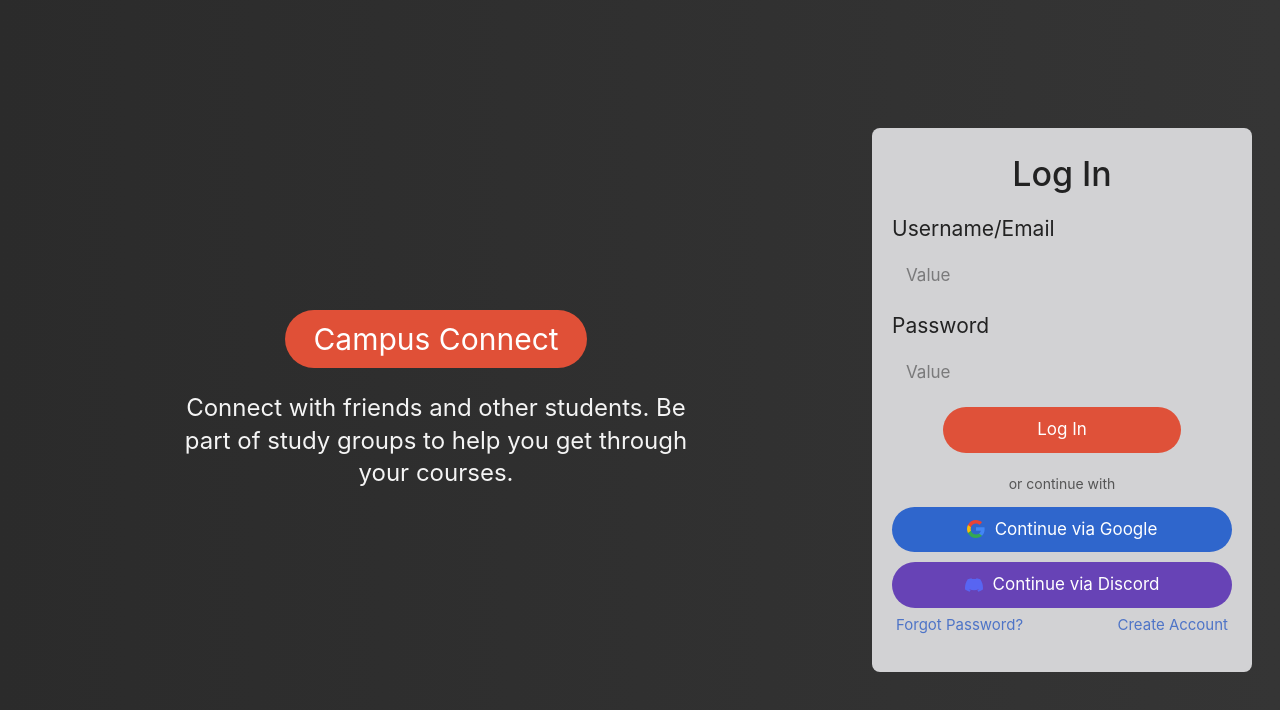
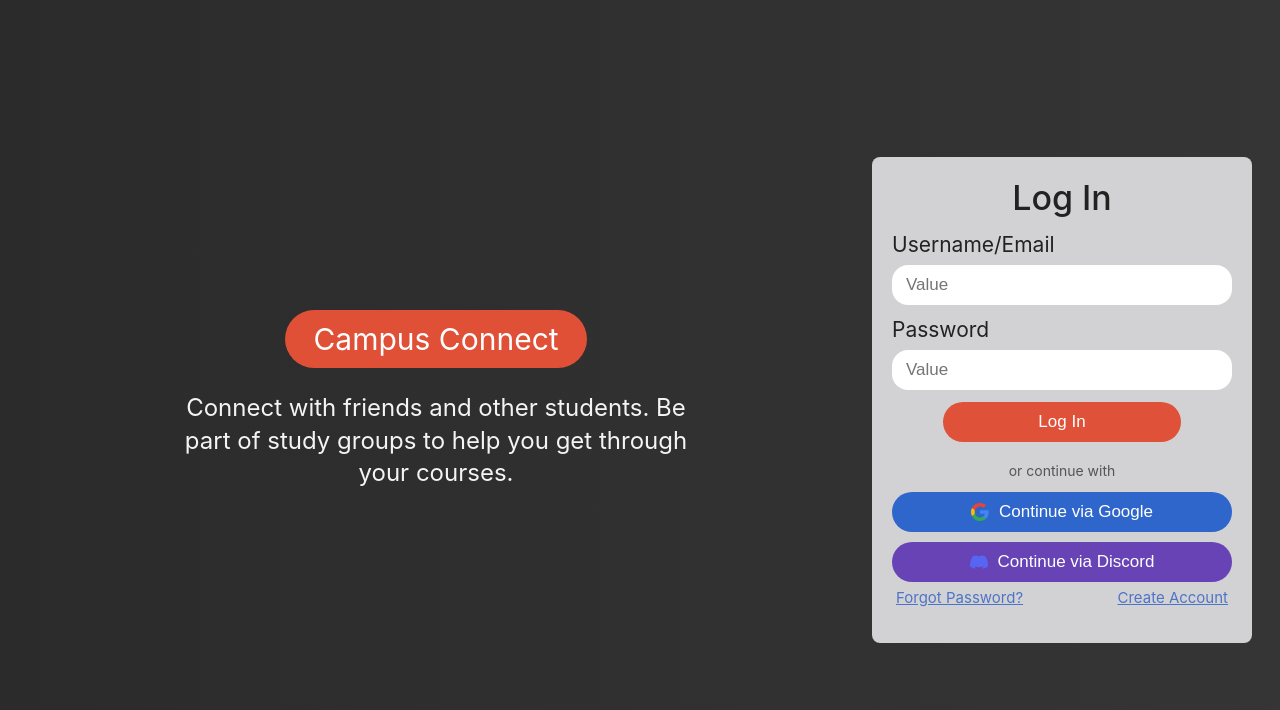
Before and after one commit to toosh-legacy/SWE_grp8_final_prog, a Next.js app: page / in a window 1280 px wide. Shown: the top 710 px of the page. Built offline with nearby package versions, Linux system fonts and the light colour scheme; no server answers.

Commit message:
Revert "fix(settings): restore Tailwind stylesheet for settings UI"
This reverts commit 444766f1dc5825b5a0693f5d50e1072995cfab4c.

```diff
--- a/app/globals.css
+++ /dev/null
@@ -1,3 +0,0 @@
-@import "tailwindcss";
-
-@custom-variant dark (&:where(.dark, .dark *));
--- a/app/layout.tsx
+++ b/app/layout.tsx
@@ -1,7 +1,6 @@
 import type { Metadata } from "next";
 import { Providers } from "@/components/providers";
 import "@/styles.css";
-import "./globals.css";
 
 export const metadata: Metadata = {
   title: "Campus Connect",
@@ -12,7 +11,7 @@ export default function RootLayout({
   children,
 }: Readonly<{ children: React.ReactNode }>) {
   return (
-    <html lang="en" suppressHydrationWarning>
+    <html lang="en">
       <body>
         <Providers>{children}</Providers>
       </body>
```
Also changed, not shown: 1 other file (tests, documents, lock files or other folders).
